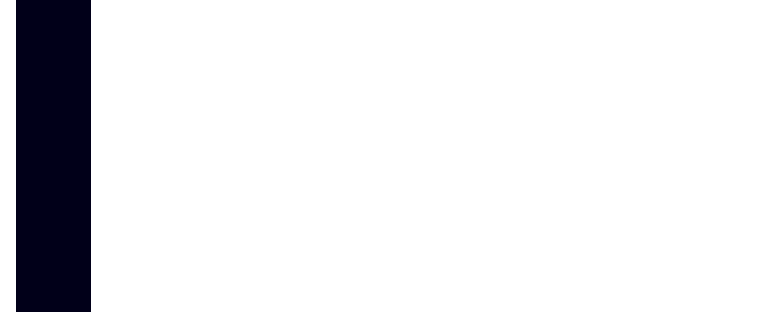
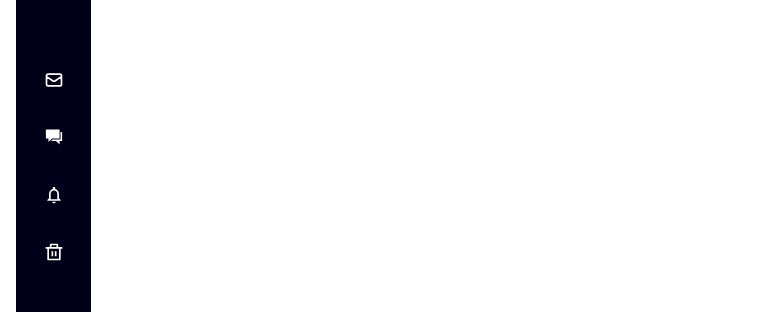
Before and after one commit to MuhammadUmar7831/connectify, a React (Vite) app in the folder client/: page / in a window 1280 px wide. Shown: the part 204-516 px from the top of the page, without its empty margins (0-761 px from the left). Built offline with nearby package versions, Linux system fonts and the light colour scheme.

Commit message:
SideBar FrontEnd Completed

```diff
--- a/client/src/components/SideBar.tsx
+++ b/client/src/components/SideBar.tsx
@@ -1,4 +1,8 @@
 import { SiGooglegemini } from "react-icons/si";
+import { HiOutlineMail } from "react-icons/hi";
+import { IoMdChatboxes } from "react-icons/io";
+import { MdNotificationsNone } from "react-icons/md";
+import { RiDeleteBinLine } from "react-icons/ri";
 // import { VscDebugDisconnect } from "react-icons/vsc";
 import UserIcon from "../interface/icons/UserIcon";
 
@@ -7,9 +11,32 @@
     <div className="bg-black h-full w-20 rounded-2xl flex flex-col items-center justify-between py-6">
       <SiGooglegemini color="#FF4D0C" className="w-7 h-7" />
       <div>
-        {/* other icons */}
+        {
+          <ul className="flex flex-col justify-between h-48 mb-12">
+            <li>
+              {" "}
+              <HiOutlineMail className="w-5 h-5 cursor-pointer text-white hover:text-orange focus:text-orange" />
+            </li>
+            <li>
+              {" "}
+              <IoMdChatboxes className="w-5 h-5 cursor-pointer text-white hover:text-orange focus:text-orange" />
+            </li>
+            <li>
+              {" "}
+              <MdNotificationsNone className="w-5 h-5 cursor-pointer text-white hover:text-orange focus:text-orange" />
+            </li>
+            <li>
+              {" "}
+              <RiDeleteBinLine className="w-5 h-5 cursor-pointer text-white hover:text-orange focus:text-orange" />
+            </li>
+          </ul>
+        }
       </div>
-      <UserIcon className={'text-white p-3 rounded-full bg-slate-500 h-10 w-10 cursor-pointer'} />
+      <UserIcon
+        className={
+          "text-white p-3 rounded-full bg-slate-500 h-10 w-10 cursor-pointer"
+        }
+      />
     </div>
-  )
+  );
 }
```
